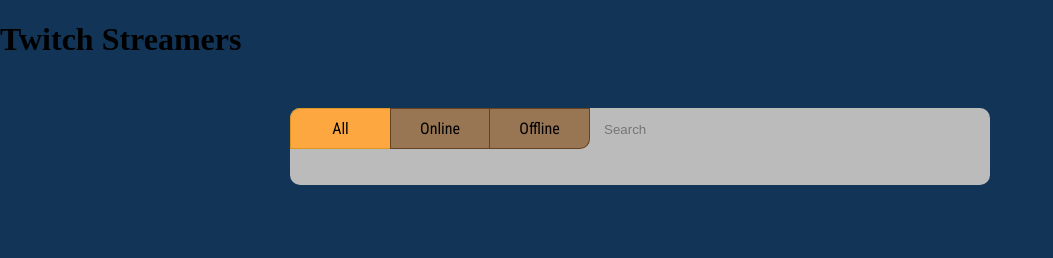
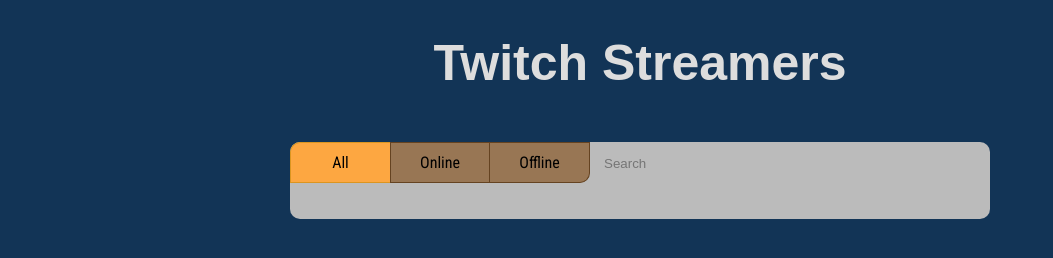
Before and after one commit to ZFudge/Twitch-App, a plain HTML site: page index.html in a window 1280 px wide. Shown: the whole page, without its empty margins (0-1053 px from the left). Drawn offline with Linux system fonts and the light colour scheme; no server answers.

Commit message:
removed transition, added h1 selector

```diff
--- a/twitch.css
+++ b/twitch.css
@@ -4,8 +4,11 @@
   background-color: #123456;
 }
 
-* {
-  transition-duration: 0.5s;
+h1 {
+  color: #DDD;
+  font-size: 50px;
+  text-align: center;
+  font-family: 'Monsterrat', sans-serif;
 }
 
 #container {
```
